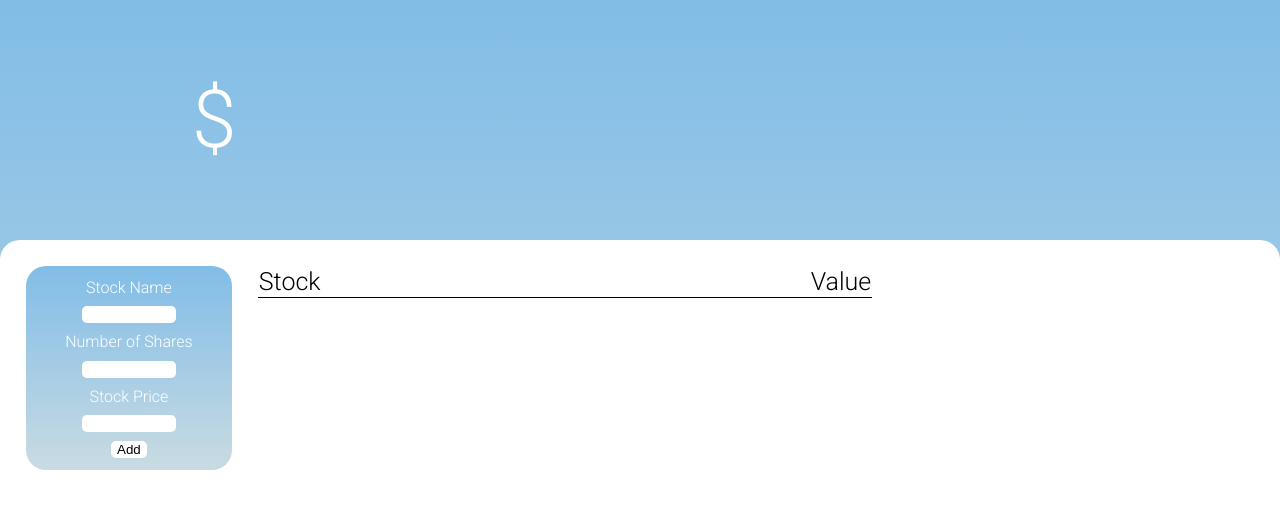
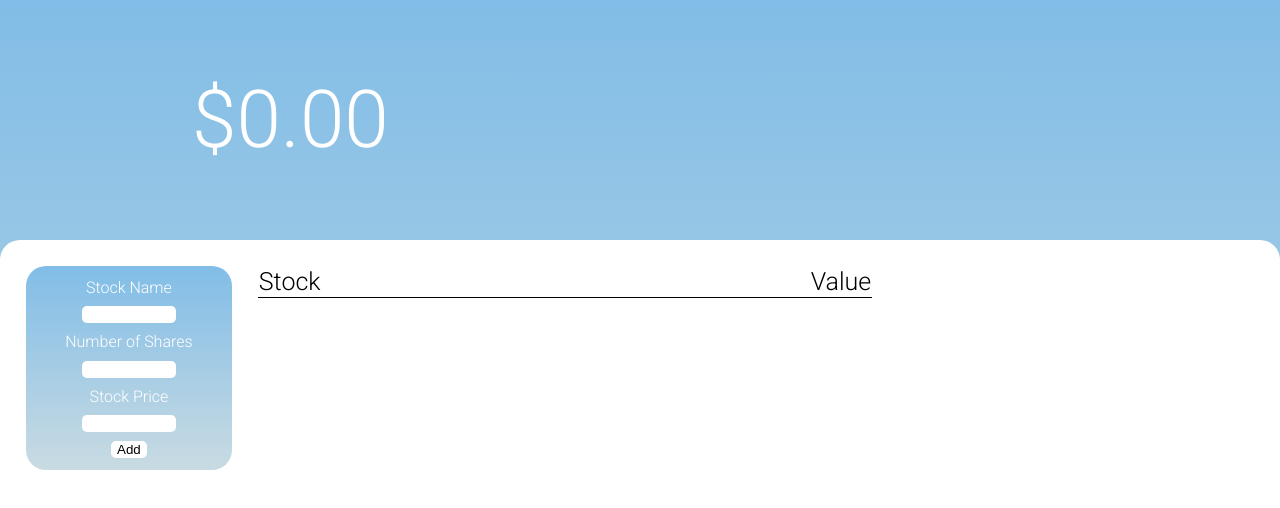
Before and after one commit to Stefan-RR/stock-portfolio-tracker, a React (Create React App) app: page / in a window 1280 px wide. Shown: the top 508 px of the page. Built offline with nearby package versions, Linux system fonts and the light colour scheme.

Commit message:
Added sum of funds to top display

```diff
--- a/src/App.js
+++ b/src/App.js
@@ -23,13 +23,17 @@ function App() {
       amount: quantity * newPrice
     }
     setValues([...values, v]);
-    console.log(values)
+
   }
+
+  const sums = values.reduce((prev, next) => prev + next.amount, 0)
+  console.log(sums)
 
   return (
     <div className="App">
       <span className='top'>
         <Display
+          total={sums.toFixed(2)}
         />
       </span>
       <span className='bottom'>
```
